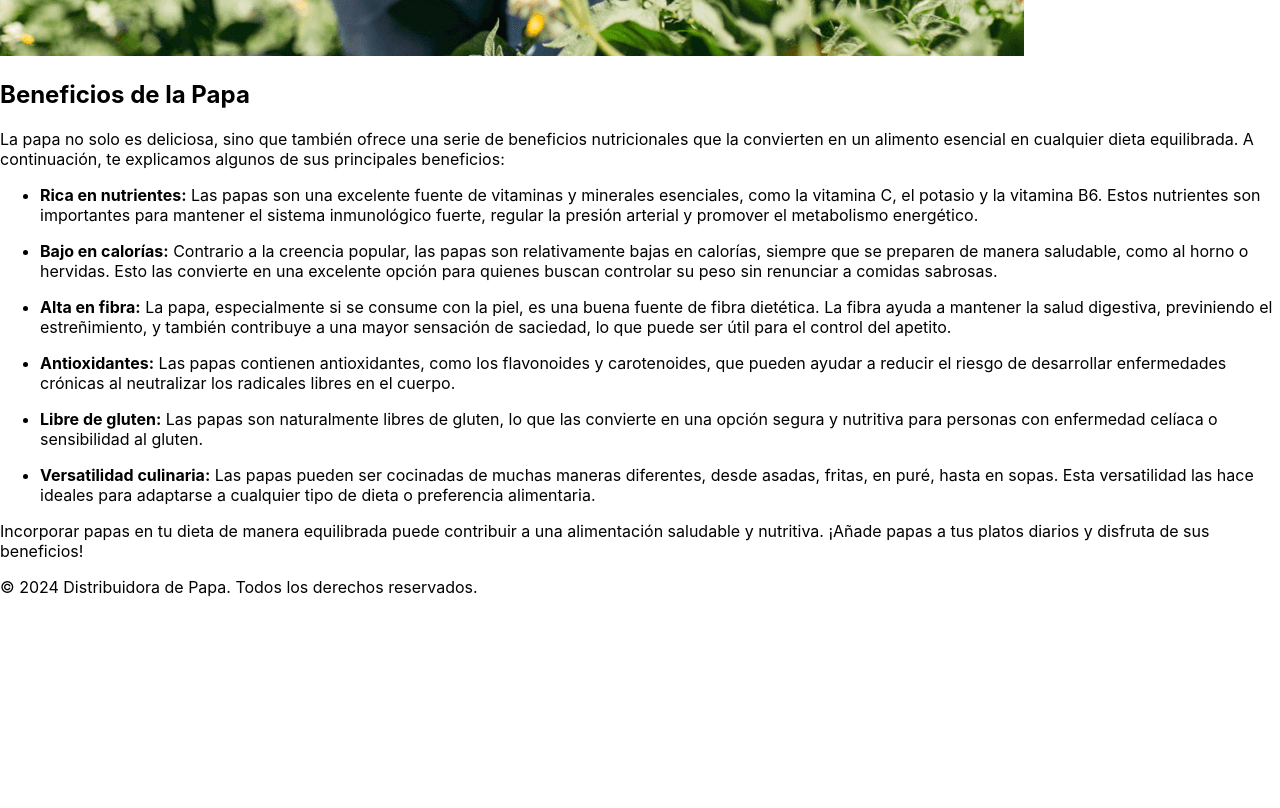
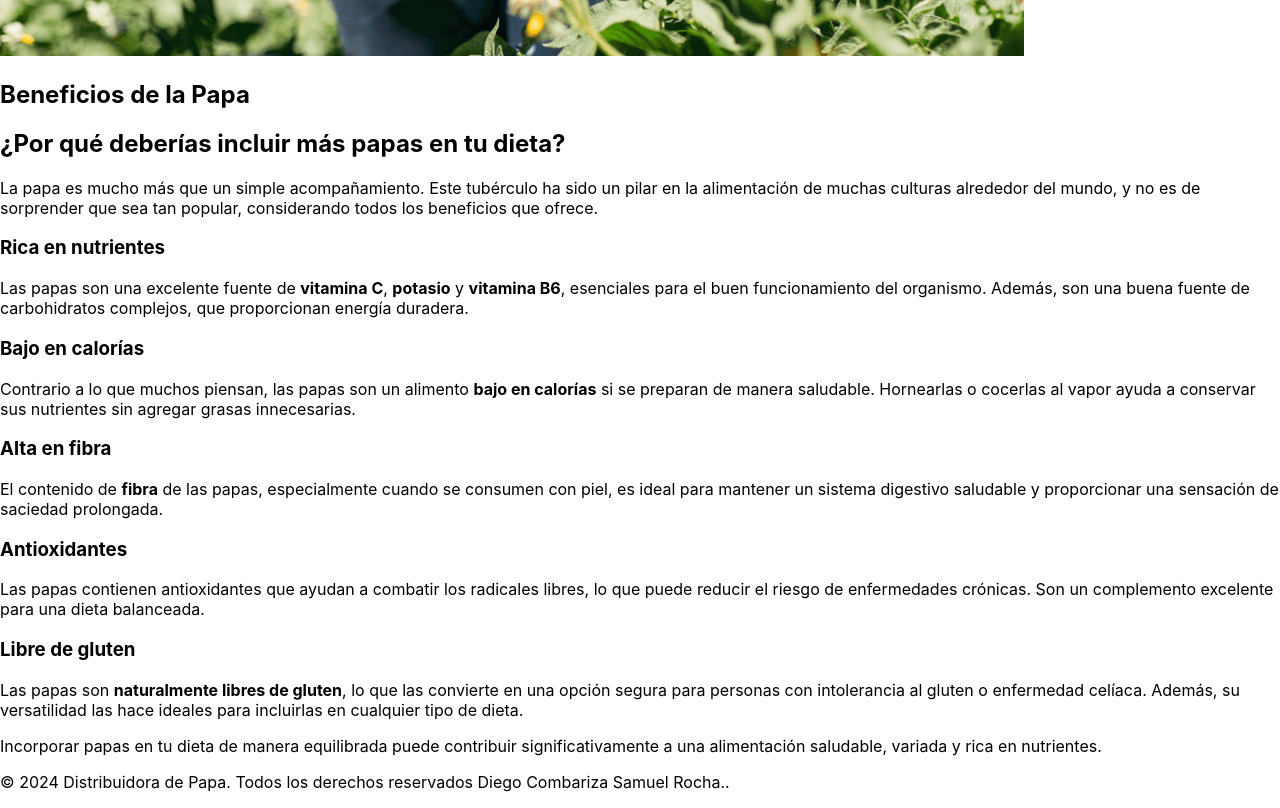
Before and after one commit to DiegoCombariza11/distribuidor-papa, a React (Create React App) app: page /blog/beneficios in a window 1280 px wide. Shown: the part 540-1348 px from the top of the page. Before the commit the page ends 1153 px from the top, so only its background shows below. Built offline with nearby package versions, Linux system fonts and the light colour scheme; the HTML template or start-up script is replaced by a standard one.

Commit message:
refactor: Update copyright notice in DistribuidoraPapa and BlogPost components

```diff
--- a/src/components/BlogPost.tsx
+++ b/src/components/BlogPost.tsx
@@ -26,7 +26,7 @@ const BlogPost: React.FC<BlogPostProps> = ({ title, content, image }) => {
       </main>
       <footer className="bg-yellow-500 text-white mt-8">
         <div className="container mx-auto px-6 py-4 text-center">
-          <p>&copy; 2024 Distribuidora de Papa. Todos los derechos reservados.</p>
+          <p>&copy; 2024 Distribuidora de Papa. Todos los derechos reservados Diego Combariza Samuel Rocha..</p>
         </div>
       </footer>
     </div>
--- a/src/components/DistribuidoraPapa.tsx
+++ b/src/components/DistribuidoraPapa.tsx
@@ -194,7 +194,7 @@ export default function DistribuidoraPapa() {
               </div>
             </div>
             <div className="mt-4 text-center">
-              <p>&copy; 2024 Distribuidora de Papa. Todos los derechos reservados.</p>
+              <p>&copy; 2024 Distribuidora de Papa. Todos los derechos reservados Diego Combariza Samuel Rocha.</p>
             </div>
           </div>
         </footer>
--- a/src/components/ProductDetail.tsx
+++ b/src/components/ProductDetail.tsx
@@ -71,7 +71,7 @@ const ProductDetail: React.FC<ProductDetailProps> = ({ name, description, image,
       </main>
       <footer className="bg-yellow-500 text-white mt-8">
         <div className="container mx-auto px-6 py-4 text-center">
-          <p>&copy; 2024 Distribuidora de Papa. Todos los derechos reservados.</p>
+          <p>&copy; 2024 Distribuidora de Papa. Todos los derechos reservados Diego Combariza Samuel Rocha.</p>
         </div>
       </footer>
     </div>
--- a/src/pages/Blog.tsx
+++ b/src/pages/Blog.tsx
@@ -10,99 +10,97 @@ const blogPosts = {
     title: '10 Recetas con Papa',
     image: recetas,
     content: `
-      <p>Las papas son un ingrediente versátil que se puede usar en una variedad de platos deliciosos. Aquí te presentamos 10 recetas increíbles con papa, con explicaciones para que puedas experimentar con nuevos sabores y técnicas de cocina.</p>
-      <ol>
-        <li>
-          <p><strong>Papas gratinadas con queso y crema:</strong> Este clásico plato de papas gratinadas combina capas de papas finamente cortadas, con una mezcla rica de crema, queso y especias. Se hornea hasta obtener una textura cremosa en el centro y un dorado crujiente en la parte superior. Ideal como acompañamiento o plato principal.</p>
-        </li>
-        <li>
-          <p><strong>Ensalada de papa con mayonesa y hierbas frescas:</strong> La ensalada de papa es una receta fresca y deliciosa, perfecta para días cálidos. Las papas cocidas se combinan con una cremosa mayonesa, mostaza, cebolla picada y una mezcla de hierbas frescas como el perejil y el eneldo. Se sirve fría, y es ideal para acompañar carnes a la parrilla o sandwiches.</p>
-        </li>
-        <li>
-          <p><strong>Puré de papa con ajo asado:</strong> Para darle un toque gourmet a tu puré de papa tradicional, agrega ajo asado. El ajo asado se vuelve suave y dulce, y cuando se mezcla con el puré de papa, aporta un sabor profundo y delicioso. Este puré es perfecto para acompañar carnes, especialmente pollo o cerdo.</p>
-        </li>
-        <li>
-          <p><strong>Papas rellenas de carne y vegetales:</strong> Las papas rellenas son una opción versátil y completa. Las papas se hornean, se les extrae la pulpa y luego se rellenan con una mezcla de carne picada, verduras salteadas y queso. Una vez rellenas, se gratinan en el horno para un resultado crujiente por fuera y cremoso por dentro.</p>
-        </li>
-        <li>
-          <p><strong>Sopa de papa y puerro:</strong> Esta sopa cremosa es un verdadero placer en días fríos. El puerro le aporta un sabor suave y ligeramente dulce que combina perfectamente con la papa. Es una sopa reconfortante que se puede servir con un poco de crema agria y crutones crujientes.</p>
-        </li>
-        <li>
-          <p><strong>Tortilla española de papa:</strong> Un clásico de la cocina española. La tortilla de papas se prepara con papas fritas lentamente en aceite de oliva, junto con cebolla y huevos batidos. El resultado es una tortilla jugosa y suave por dentro, perfecta para servir tanto caliente como fría, y que puede acompañarse con pan o una ensalada.</p>
-        </li>
-        <li>
-          <p><strong>Papas fritas caseras con especias:</strong> Las papas fritas no necesitan mucha presentación, pero puedes elevarlas a otro nivel añadiendo tus especias favoritas. Prueba con una mezcla de pimentón, ajo en polvo y orégano para darle un toque especial. Sirve con tus salsas favoritas.</p>
-        </li>
-        <li>
-          <p><strong>Gnocchi de papa con salsa de tomate:</strong> El gnocchi es una pasta suave hecha con puré de papa. Se cocina rápidamente y combina perfectamente con salsas simples como una de tomate fresco y albahaca, o una salsa de mantequilla y salvia. Es una receta fácil y deliciosa que puedes hacer desde cero.</p>
-        </li>
-        <li>
-          <p><strong>Croquetas de papa y queso:</strong> Estas croquetas son crujientes por fuera y suaves por dentro. Se hacen con puré de papa mezclado con queso rallado, se forman pequeñas bolitas que se empanizan y se fríen. Son ideales como aperitivo o guarnición.</p>
-        </li>
-        <li>
-          <p><strong>Papas asadas con romero y ajo:</strong> Las papas asadas con romero y ajo son un acompañamiento sencillo pero lleno de sabor. Las papas se cortan en trozos grandes, se mezclan con aceite de oliva, ajo picado y romero fresco, y se asan hasta que estén doradas y crujientes.</p>
-        </li>
-      </ol>
-      <p>Cada una de estas recetas destaca el sabor único y la textura de nuestras papas de alta calidad. ¡Experimenta con estas ideas y descubre tu favorita!</p>
+      <h2>Descubre nuevas formas de disfrutar la papa</h2>
+      <p>Las papas son uno de los ingredientes más versátiles que podemos encontrar en la cocina. Su textura, sabor y capacidad de adaptarse a diferentes tipos de cocción las hacen ideales para una infinidad de recetas. A continuación, te presentamos diez recetas con papa que te harán disfrutar de este increíble tubérculo en formas que tal vez no habías considerado.</p>
+
+      <h3>1. Papas gratinadas con queso y crema</h3>
+      <p>Este plato clásico combina capas de papas finamente cortadas, crema y queso fundido, logrando una textura suave por dentro y crujiente por fuera. Es el acompañamiento perfecto para carnes o como plato principal en cualquier ocasión especial.</p>
+
+      <h3>2. Ensalada de papa con mayonesa y hierbas frescas</h3>
+      <p>Una opción refrescante, ideal para acompañar asados o platos a la parrilla. La combinación de mayonesa con hierbas frescas como el perejil y el eneldo crea un equilibrio perfecto de cremosidad y frescura.</p>
+
+      <h3>3. Puré de papa con ajo asado</h3>
+      <p>Para los amantes de los sabores más intensos, el puré de papa con ajo asado es una excelente opción. El ajo asado aporta un toque especial al puré tradicional, haciéndolo más sabroso y aromático.</p>
+
+      <h3>4. Papas rellenas de carne y vegetales</h3>
+      <p>Una receta más elaborada que te sorprenderá. Las papas se vacían y se rellenan con una mezcla de carne picada, vegetales y especias, para luego hornearlas hasta que estén doradas por fuera y jugosas por dentro.</p>
+
+      <h3>5. Sopa de papa y puerro</h3>
+      <p>Nada mejor que una sopa reconfortante en los días fríos. La combinación del puerro con las papas crea una textura suave y un sabor delicado que encantará a toda la familia.</p>
+
+      <h3>6. Tortilla española de papa</h3>
+      <p>Este plato icónico de la gastronomía española es una opción simple pero deliciosa. La combinación de papas y huevo, cocinada lentamente, crea una textura suave y jugosa en su interior.</p>
+
+      <h3>7. Papas fritas caseras con especias</h3>
+      <p>Una opción sencilla pero siempre apetecible. Al prepararlas en casa, puedes experimentar con diferentes especias como pimentón, ajo en polvo o romero para darle un toque único.</p>
+
+      <h3>8. Gnocchi de papa con salsa de tomate</h3>
+      <p>Este plato más refinado es ideal para los amantes de la pasta. Los gnocchi suaves y esponjosos combinan perfectamente con una salsa de tomate fresca y aromática.</p>
+
+      <h3>9. Croquetas de papa y queso</h3>
+      <p>Crujientes por fuera y suaves por dentro, estas croquetas son perfectas como aperitivo o acompañamiento. El queso fundido en su interior es irresistible.</p>
+
+      <h3>10. Papas asadas con romero y ajo</h3>
+      <p>El acompañamiento perfecto para carnes o pescados. El romero y el ajo aportan un sabor delicioso, mientras que las papas se cocinan hasta obtener una textura crujiente por fuera y suave por dentro.</p>
+
+      <p><strong>¡Experimenta con estas ideas y descubre tu favorita!</strong> Cada una de estas recetas resalta el sabor único y la textura de nuestras papas de alta calidad.</p>
     `
   },
   beneficios: {
     title: 'Beneficios de la Papa',
     image: beneficios,
     content: `
-      <p>La papa no solo es deliciosa, sino que también ofrece una serie de beneficios nutricionales que la convierten en un alimento esencial en cualquier dieta equilibrada. A continuación, te explicamos algunos de sus principales beneficios:</p>
-      <ul>
-        <li>
-          <p><strong>Rica en nutrientes:</strong> Las papas son una excelente fuente de vitaminas y minerales esenciales, como la vitamina C, el potasio y la vitamina B6. Estos nutrientes son importantes para mantener el sistema inmunológico fuerte, regular la presión arterial y promover el metabolismo energético.</p>
-        </li>
-        <li>
-          <p><strong>Bajo en calorías:</strong> Contrario a la creencia popular, las papas son relativamente bajas en calorías, siempre que se preparen de manera saludable, como al horno o hervidas. Esto las convierte en una excelente opción para quienes buscan controlar su peso sin renunciar a comidas sabrosas.</p>
-        </li>
-        <li>
-          <p><strong>Alta en fibra:</strong> La papa, especialmente si se consume con la piel, es una buena fuente de fibra dietética. La fibra ayuda a mantener la salud digestiva, previniendo el estreñimiento, y también contribuye a una mayor sensación de saciedad, lo que puede ser útil para el control del apetito.</p>
-        </li>
-        <li>
-          <p><strong>Antioxidantes:</strong> Las papas contienen antioxidantes, como los flavonoides y carotenoides, que pueden ayudar a reducir el riesgo de desarrollar enfermedades crónicas al neutralizar los radicales libres en el cuerpo.</p>
-        </li>
-        <li>
-          <p><strong>Libre de gluten:</strong> Las papas son naturalmente libres de gluten, lo que las convierte en una opción segura y nutritiva para personas con enfermedad celíaca o sensibilidad al gluten.</p>
-        </li>
-        <li>
-          <p><strong>Versatilidad culinaria:</strong> Las papas pueden ser cocinadas de muchas maneras diferentes, desde asadas, fritas, en puré, hasta en sopas. Esta versatilidad las hace ideales para adaptarse a cualquier tipo de dieta o preferencia alimentaria.</p>
-        </li>
-      </ul>
-      <p>Incorporar papas en tu dieta de manera equilibrada puede contribuir a una alimentación saludable y nutritiva. ¡Añade papas a tus platos diarios y disfruta de sus beneficios!</p>
+      <h2>¿Por qué deberías incluir más papas en tu dieta?</h2>
+      <p>La papa es mucho más que un simple acompañamiento. Este tubérculo ha sido un pilar en la alimentación de muchas culturas alrededor del mundo, y no es de sorprender que sea tan popular, considerando todos los beneficios que ofrece.</p>
+
+      <h3>Rica en nutrientes</h3>
+      <p>Las papas son una excelente fuente de <strong>vitamina C</strong>, <strong>potasio</strong> y <strong>vitamina B6</strong>, esenciales para el buen funcionamiento del organismo. Además, son una buena fuente de carbohidratos complejos, que proporcionan energía duradera.</p>
+
+      <h3>Bajo en calorías</h3>
+      <p>Contrario a lo que muchos piensan, las papas son un alimento <strong>bajo en calorías</strong> si se preparan de manera saludable. Hornearlas o cocerlas al vapor ayuda a conservar sus nutrientes sin agregar grasas innecesarias.</p>
+
+      <h3>Alta en fibra</h3>
+      <p>El contenido de <strong>fibra</strong> de las papas, especialmente cuando se consumen con piel, es ideal para mantener un sistema digestivo saludable y proporcionar una sensación de saciedad prolongada.</p>
+
+      <h3>Antioxidantes</h3>
+      <p>Las papas contienen antioxidantes que ayudan a combatir los radicales libres, lo que puede reducir el riesgo de enfermedades crónicas. Son un complemento excelente para una dieta balanceada.</p>
+
+      <h3>Libre de gluten</h3>
+      <p>Las papas son <strong>naturalmente libres de gluten</strong>, lo que las convierte en una opción segura para personas con intolerancia al gluten o enfermedad celíaca. Además, su versatilidad las hace ideales para incluirlas en cualquier tipo de dieta.</p>
+
+      <p>Incorporar papas en tu dieta de manera equilibrada puede contribuir significativamente a una alimentación saludable, variada y rica en nutrientes.</p>
     `
   },
   sostenible: {
     title: 'Cultivo Sostenible',
     image: sostenible,
     content: `
-      <p>En nuestra distribuidora, nos comprometemos no solo a ofrecer productos de calidad, sino también a cuidar el medio ambiente mediante prácticas de cultivo sostenible. A continuación, explicamos algunos de los métodos que utilizamos para garantizar que nuestras papas sean tanto nutritivas como respetuosas con el entorno:</p>
-      <ul>
-        <li>
-          <p><strong>Rotación de cultivos:</strong> Implementamos la rotación de cultivos para preservar la salud del suelo, lo que permite evitar el agotamiento de nutrientes y reducir la necesidad de pesticidas químicos. Esta técnica también mejora la biodiversidad del terreno.</p>
-        </li>
-        <li>
-          <p><strong>Conservación del agua:</strong> Utilizamos sistemas de riego por goteo que permiten reducir el desperdicio de agua al dirigir el recurso exactamente donde se necesita. Este método es eficiente y sostenible, especialmente en regiones donde el agua es escasa.</p>
-        </li>
-        <li>
-          <p><strong>Control biológico de plagas:</strong> Para evitar el uso excesivo de pesticidas, favorecemos el control biológico utilizando depredadores naturales de las plagas. Esto no solo protege la salud de nuestras papas, sino también del ecosistema circundante.</p>
-        </li>
-        <li>
-          <p><strong>Compostaje:</strong> Los residuos orgánicos de nuestras operaciones se reciclan para crear compost natural, que luego es utilizado para enriquecer el suelo. De esta manera, reducimos el uso de fertilizantes sintéticos.</p>
-        </li>
-        <li>
-          <p><strong>Energía renovable:</strong> Nuestras instalaciones cuentan con paneles solares, lo que nos permite reducir significativamente nuestra huella de carbono. Esta energía limpia alimenta nuestros sistemas de almacenamiento y procesamiento de papas.</p>
-        </li>
-        <li>
-          <p><strong>Reducir el desperdicio de alimentos:</strong> Trabajamos en conjunto con bancos de alimentos y organizaciones locales para donar papas y otros productos que no cumplen con los estándares estéticos pero que siguen siendo perfectamente comestibles.</p>
-        </li>
-      </ul>
-      <p>Creemos firmemente en un futuro sostenible, y cada pequeño paso cuenta para proteger nuestro planeta. Al elegir nuestros productos, también estás apoyando un enfoque responsable hacia el cultivo de alimentos.</p>
+      <h2>Nuestro compromiso con el medio ambiente</h2>
+      <p>En nuestra distribuidora, nos enorgullece ofrecer productos de alta calidad de una manera que respete el medio ambiente. El cultivo sostenible es una parte integral de nuestra filosofía de trabajo, y cada paso que damos en el proceso de producción está enfocado en minimizar el impacto ambiental.</p>
+
+      <h3>Rotación de cultivos</h3>
+      <p>La <strong>rotación de cultivos</strong> es fundamental para mantener la salud del suelo. Al alternar los tipos de plantas que cultivamos, logramos mejorar la calidad de nuestras papas y reducir la necesidad de pesticidas.</p>
+
+      <h3>Conservación del agua</h3>
+      <p>Nos enfocamos en la <strong>conservación del agua</strong> utilizando sistemas de riego eficientes que minimizan el uso de este recurso vital, garantizando que el agua no se desperdicie.</p>
+
+      <h3>Control biológico de plagas</h3>
+      <p>Favorecemos el uso de <strong>métodos biológicos</strong> para el control de plagas. Esto reduce el uso de químicos dañinos y permite que nuestras papas crezcan en un entorno más natural y saludable.</p>
+
+      <h3>Compostaje</h3>
+      <p>El <strong>compostaje</strong> es otra práctica que implementamos para enriquecer el suelo de manera natural. Reciclamos los residuos orgánicos para mejorar la fertilidad del suelo y reducir el desperdicio.</p>
+
+      <h3>Energía renovable</h3>
+      <p>Estamos comprometidos con el uso de <strong>energía renovable</strong>. En nuestras instalaciones, utilizamos energía solar para reducir nuestra huella de carbono y promover un futuro más sostenible.</p>
+
+      <h3>Apoyo a la comunidad local</h3>
+      <p>Trabajamos de cerca con agricultores locales, fomentando <strong>prácticas sostenibles</strong> y apoyando el desarrollo económico de la región. Creemos que nuestro éxito está ligado al bienestar de las comunidades que nos rodean.</p>
+
+      <p><strong>Nuestro compromiso con el cultivo sostenible</strong> no solo beneficia al medio ambiente, sino que también se refleja en la calidad de las papas que ofrecemos. Queremos brindarte productos deliciosos y responsables con el planeta.</p>
     `
   }
 };
+
 
 
 interface BlogPostProps {
```
